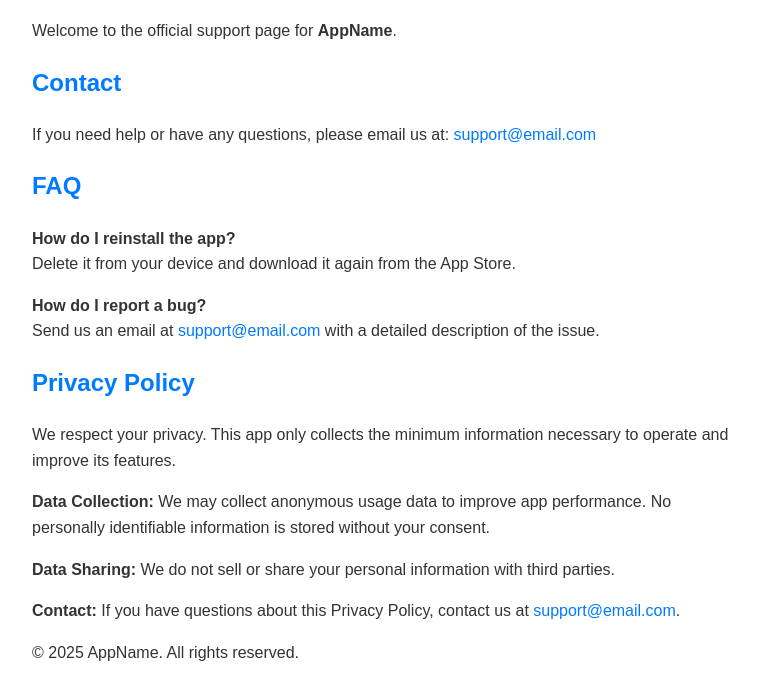
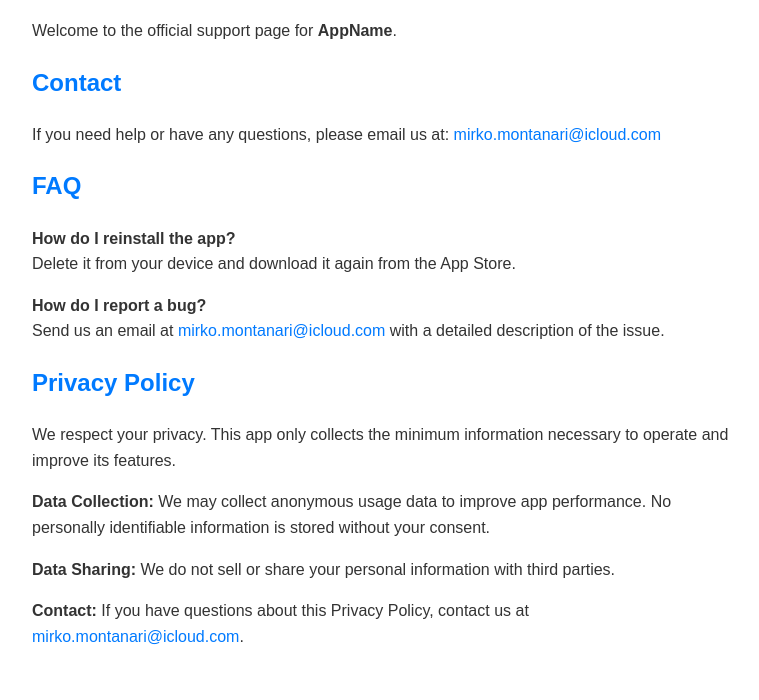
Before and after one commit to MontanariMirko/Support-apps, a plain HTML site: page index.html in a window 1280 px wide. Shown: the part 136-836 px from the top of the page, without its empty margins (258-1017 px from the left). Drawn offline with Linux system fonts and the light colour scheme.

Commit message:
Update index.html

```diff
--- a/index.html
+++ b/index.html
@@ -4,7 +4,7 @@
   <meta charset="UTF-8">
   <meta name="viewport" content="width=device-width, initial-scale=1.0">
   <meta name="description" content="Official support page for AppName">
-  <title>Support - AppName</title>
+  <title>Support Page</title>
   <style>
     body {
       font-family: Arial, sans-serif;
@@ -29,7 +29,7 @@
 
   <h2>Contact</h2>
   <p>If you need help or have any questions, please email us at:
-    <a href="mailto:support@email.com">support@email.com</a>
+    <a href="mailto:mirko.montanari@icloud.com">mirko.montanari@icloud.com</a>
   </p>
 
   <h2>FAQ</h2>
@@ -38,7 +38,7 @@
 
   <p><strong>How do I report a bug?</strong><br>
   Send us an email at
-  <a href="mailto:support@email.com">support@email.com</a>
+  <a href="mailto:mirko.montanari@icloud.com">mirko.montanari@icloud.com</a>
   with a detailed description of the issue.</p>
 
   <h2>Privacy Policy</h2>
@@ -46,9 +46,7 @@
   <p><strong>Data Collection:</strong> We may collect anonymous usage data to improve app performance. No personally identifiable information is stored without your consent.</p>
   <p><strong>Data Sharing:</strong> We do not sell or share your personal information with third parties.</p>
   <p><strong>Contact:</strong> If you have questions about this Privacy Policy, contact us at
-    <a href="mailto:support@email.com">support@email.com</a>.
+    <a href="mailto:mirko.montanari@icloud.com">mirko.montanari@icloud.com</a>.
   </p>
-
-  <p>© 2025 AppName. All rights reserved.</p>
 </body>
 </html>
```
